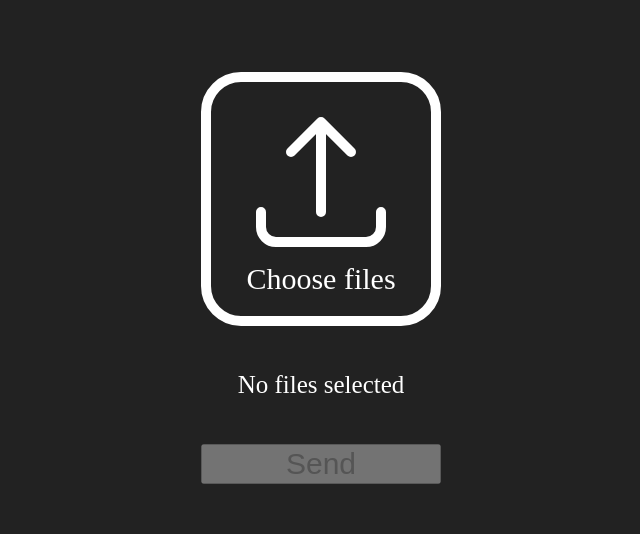
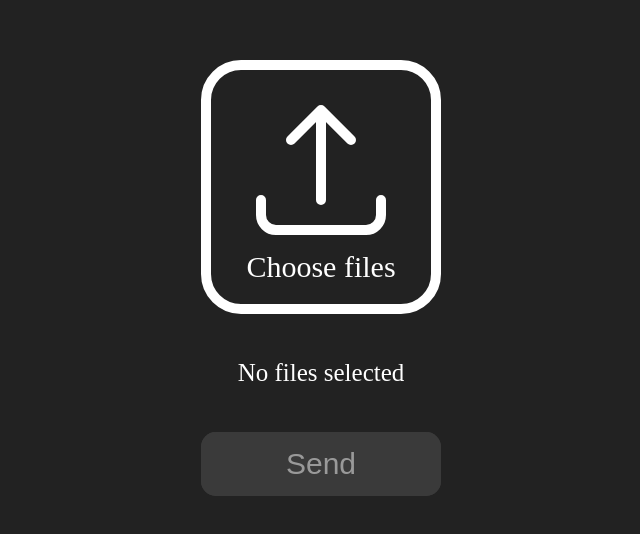
Before and after one commit to alkstr/file-transfer, a website: page public/index.html in a window 1280 px wide. Shown: the part 122-656 px from the top of the page, without its empty margins (319-959 px from the left). Drawn offline with Linux system fonts and the light colour scheme.

Commit message:
Add button styles

```diff
--- a/public/utilities.css
+++ b/public/utilities.css
@@ -14,3 +14,38 @@
 .text-center {
     text-align: center;
 }
+
+button {
+    color: rgb(255, 255, 255);
+    background-color: rgb(96, 96, 96);
+    position: relative;
+    padding: 0.5em 1em;
+    border: none;
+    border-radius: 0.75rem;
+    cursor: pointer;
+    overflow: hidden;
+}
+
+button:disabled {
+    cursor: not-allowed;
+}
+
+button::after {
+    content: '';
+    position: absolute;
+    inset: 0;
+    pointer-events: none;
+    z-index: 0;
+}
+
+button:hover::after {
+    background: rgba(255, 255, 255, 0.1);
+}
+
+button:active::after {
+    background: rgba(0, 0, 0, 0.1);
+}
+
+button:disabled::after {
+    background: rgba(0, 0, 0, 0.4);
+}
```
